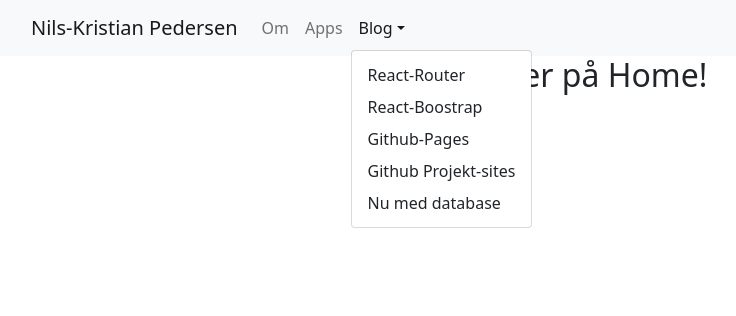
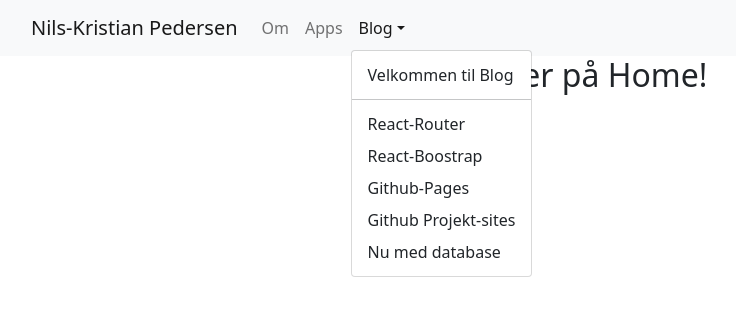
Before and after one commit to nkped/nkped.github.io, a React (Create React App) app: page / in a window 1280 px wide. Both pictures are taken after a click on the button "Blog". Shown: the top 316 px of the page, without its empty margins (51-787 px from the left). Built offline with nearby package versions, Linux system fonts and the light colour scheme.

Commit message:
Tilføj seperat Nav-dropdownlink til blog-landingpage

```diff
--- a/src/App.js
+++ b/src/App.js
@@ -23,6 +23,10 @@ function App() {
                 <Nav.Link href="/om">Om</Nav.Link>
                 <Nav.Link href="/apps">Apps</Nav.Link>
                 <NavDropdown title="Blog" id="basic-nav-dropdown">
+                  <NavDropdown.Item href="/blog">
+                    Velkommen til Blog
+                  </NavDropdown.Item>
+                  <NavDropdown.Divider />
                   <BlogDropdown />
                 </NavDropdown>
               </Nav>
--- a/src/routes/blogDropdown.js
+++ b/src/routes/blogDropdown.js
@@ -1,5 +1,5 @@
 import { getAllBlogPosts } from "../data";
-import { NavDropdown } from "react-bootstrap";
+import { NavDropdown, NavLink } from "react-bootstrap";
 
 export default function BlogDropdown() {
   let blogPosts = getAllBlogPosts();
```
